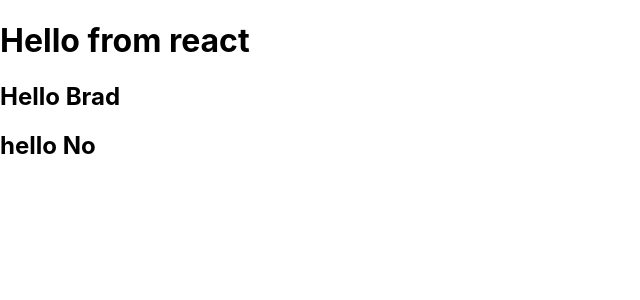
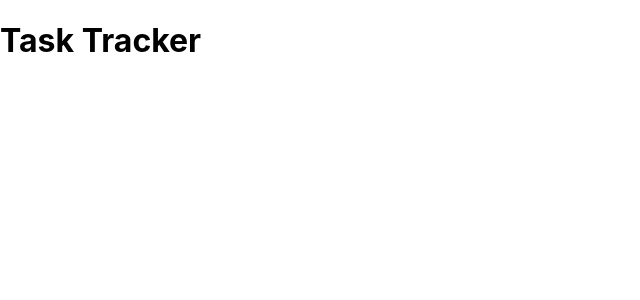
Before and after one commit to sarwarsunjid/react-task-tracker, a React (Create React App) app: page / in a window 1280 px wide. Shown: the top 300 px of the page, without its empty margins (0-640 px from the left). Built offline with nearby package versions, Linux system fonts and the light colour scheme.

Commit message:
Creting New Component, Adding Header.js  to components folder

```diff
--- a/src/App.js
+++ b/src/App.js
@@ -1,17 +1,20 @@
-// Every return has a single element
-//jsx expression must have a single element
-//basic example of jsx expression
-const name ="Brad";
-const x = false;
+//Create New Component
+//import React from 'react'
+import Header from './components/Header.js'
 
 function App() {
   return (
     <div className="App">
-      <h1>Hello from react</h1>
-      <h2>Hello {name}</h2>
-      <h2>hello {x ? "Yes" : "No"}</h2>
+      <Header />
     </div>
   );
 }
 
+// class App extends React.Component{
+//   render(){
+//     return <h1>Hello from a class</h1>
+//   }
+// }
+
+
 export default App;
--- a/src/components/Header.js
+++ b/src/components/Header.js
@@ -0,0 +1,17 @@
+/**
+ * installing an extension from vs code named as  ES7 React/Redux/React-Native/JS snippets
+ *
+ * then write rafceon this file and then press a tab you will get this snippets
+ */
+
+import React from 'react'
+
+const Header = () => {
+    return (
+        <header>
+            <h1>Task Tracker</h1>
+        </header>
+    )
+}
+
+export default Header
```
